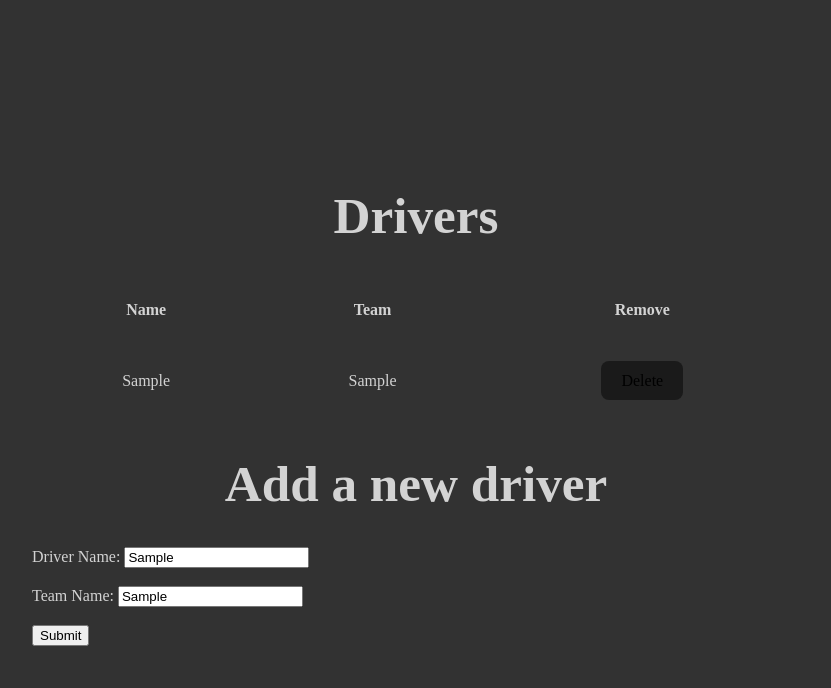
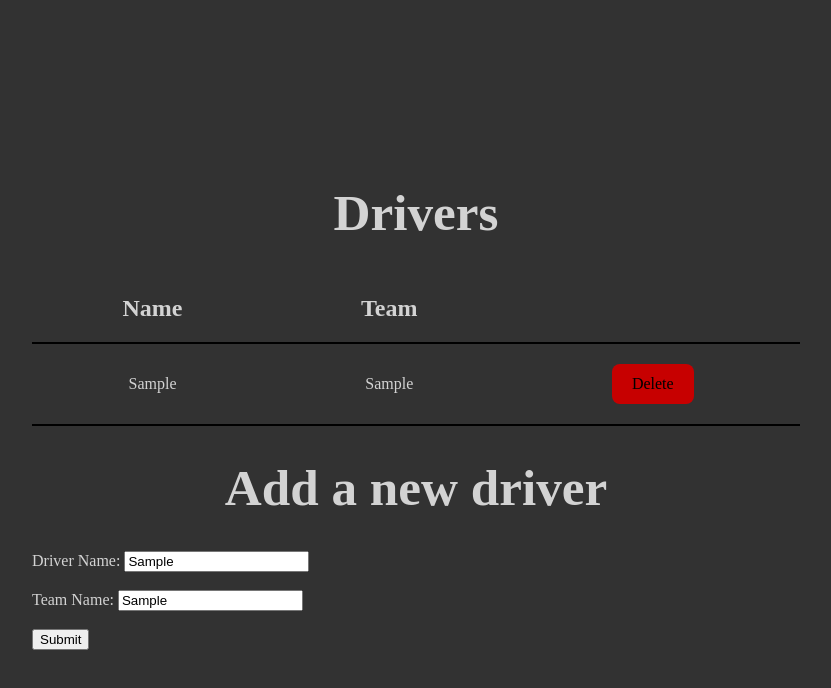
Before and after one commit to KasperVeliz/RaceData, a React app in the folder frontend/: page / in a window 1280 px wide. Both pictures are taken after typing "Sample", "Sample" into the empty fields and a click on the input "Submit". Shown: the top 688 px of the page, without its empty margins (224-1055 px from the left). Built offline with nearby package versions, Linux system fonts and the light colour scheme; no server answers; the HTML template or start-up script is replaced by a standard one.

Commit message:
Fixed react hook so table gets rerendered

```diff
--- a/frontend/src/components/DriverContainer.jsx
+++ b/frontend/src/components/DriverContainer.jsx
@@ -50,10 +50,9 @@ function DriverContainer(){
         }
     }
 
-    const deleteDriver = async (params) => {
+    const deleteDriver = async id => {
         try {
-            const id = params.id
-            const response = await fetch('/drivers/id', {
+            const response = await fetch(`/drivers/${id}`, {
                 method: 'DELETE'
             })
             if(response.ok){
@@ -64,18 +63,22 @@ function DriverContainer(){
         }
     }
 
-    useEffect(() => {
-        fetchDrivers()
-    }, [])
-
-    const handleRemove = (index) => {
-        //const updatedDrivers = [...drivers.slice(0,index), ...drivers.slice(index + 1)]
-        //setDrivers(updatedDrivers)
+    const putDriver = async (params) => {
         try{
-            const driverToRemove = fetchDriverById(index + 1)
-            deleteDriver(driverToRemove)
-            fetchDrivers()
-        } catch (error){
+            const driver = params.name_driver
+            const team = params.name_team
+            const id = params.id
+            if((driver != null || driver != "") && (team != null || team != "")){
+                const response = await fetch(`/drivers/${id}`, {
+                    method: 'PUT',
+                    headers: {
+                        'Content-Type' : 'application/json'
+                    },
+                    body: JSON.stringify({name_driver: driver, name_team: team})
+                })
+                console.log(response)
+            }
+        } catch (error) {
             console.log(error)
         }
     }
@@ -85,13 +88,22 @@ function DriverContainer(){
         setDrivers([...drivers, driver])
     }
 
+    const handleDelete = (id) => {
+        deleteDriver(id)
+        fetchDrivers
+    }
+
+    useEffect(() => {
+        fetchDrivers()
+    }, [drivers])
+
     return (
         <>
         <div>
             <div className="title">
                 <h1>Drivers</h1>
             </div>
-            <DriverTable driverData={drivers} removeDriver={handleRemove}/>
+            {drivers ? <DriverTable driverData={drivers} deleteDriver={handleDelete}/> : ""}
             <h1 className="title">Add a new driver</h1>
             <DriverForm onSubmitDriver={handleSubmit}/>
         </div>
--- a/frontend/src/components/DriverTable.css
+++ b/frontend/src/components/DriverTable.css
@@ -1,8 +1,18 @@
 table {
     width: 60vw;
+    border-collapse: collapse;
+}
+
+thead {
+    font-size: 1.5em;
 }
 
 th, td {
     padding: 20px;
     text-align: center;
+    border-bottom: 2px solid black;
 }
+
+button {
+    background-color: rgb(199, 0, 0);
+}
--- a/frontend/src/components/DriverTable.jsx
+++ b/frontend/src/components/DriverTable.jsx
@@ -7,7 +7,7 @@ function TableHeader(){
             <tr>
                 <th>Name</th>
                 <th>Team</th>
-                <th>Remove</th>
+                <th></th>
             </tr>
         </thead>
     )
@@ -22,7 +22,7 @@ const TableBody = (props) => {
                 <td>{row.name_driver}</td>
                 <td>{row.name_team}</td>
                 <td>
-                    <button onClick={()=> props.removeDriver(index)}>Delete</button>
+                    <button onClick={() => props.deleteDriver(row.id)}>Delete</button>
                 </td>
             </tr>
         )
@@ -35,7 +35,7 @@ function DriverTable(props){
     return(
         <table>
             <TableHeader/>
-            <TableBody driverData={props.driverData} removeDriver={props.removeDriver}/>
+            <TableBody driverData={props.driverData} deleteDriver={props.deleteDriver}/>
         </table>
     )
 }
```
Also changed, not shown: 1 other file (tests, documents, lock files or other folders).
